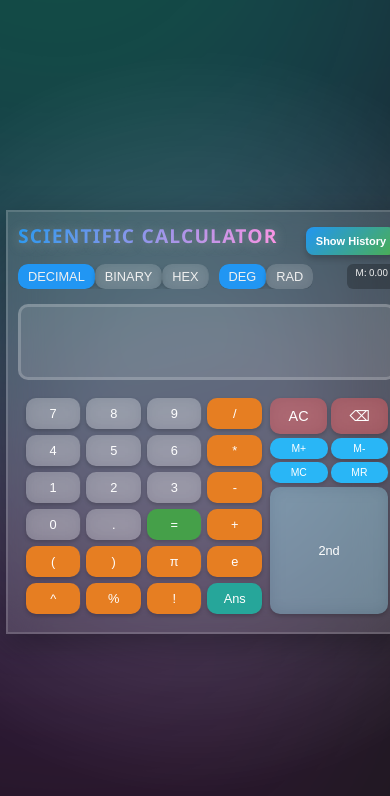
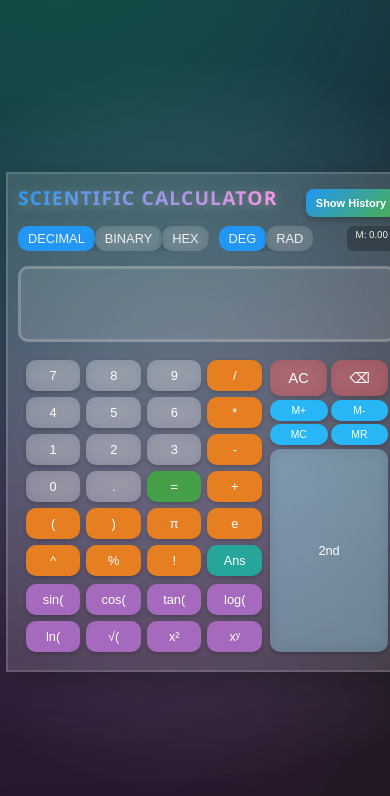
Before and after one commit to zeev22/Scientific-Calculator-Dumalagan-Francisco, a React (Vite) app: page / in a window 390 px wide. Shown: the top 796 px of the page. Built offline with nearby package versions, Linux system fonts and the light colour scheme.

Commit message:
Make scientific buttons always visible on mobile

```diff
--- a/src/App.css
+++ b/src/App.css
@@ -398,7 +398,7 @@ button:active {
   scrollbar-color: rgba(255, 255, 255, 0.3) rgba(255, 255, 255, 0.1);
 }
 
-
+/* Mobile (≤480px) */
 @media (max-width: 480px) {
   .calculator {
     width: 100%;
@@ -416,11 +416,7 @@ button:active {
   }
 
   .scientific-buttons {
-    display: none;
-  }
-
-  .calculator.second-mode-active .scientific-buttons {
-    display: grid;
+    display: grid; /* Always visible on mobile */
   }
 
   button {
@@ -512,7 +508,7 @@ button:active {
   }
 }
 
-
+/* Desktop (≥769px) */
 @media (min-width: 769px) {
   .calculator {
     max-width: 600px;
```
